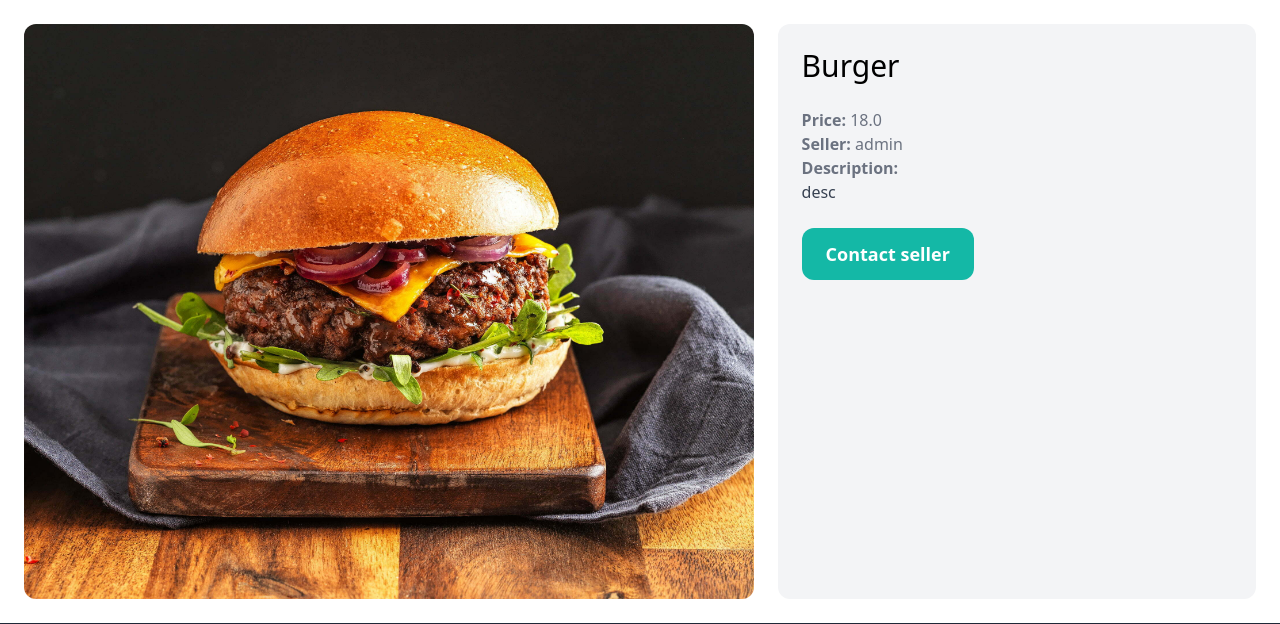
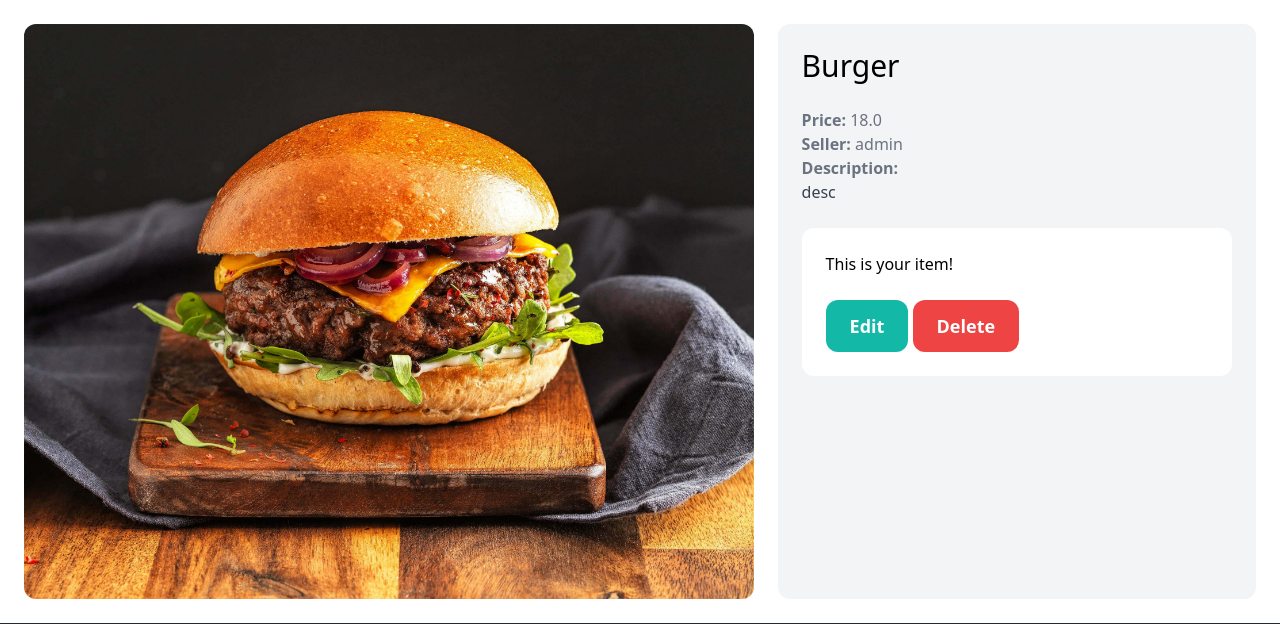
Before and after one commit to benji1h/django_market_project, a Django app: page /items/1/ in a window 1280 px wide. Shown: the part 101-725 px from the top of the page. Run offline with Django 5.2, Linux system fonts and the light colour scheme; a user stored in the database is signed in; data comes from the database, SQL or seed files in the repository; both versions use the stored data as it was after the commit; some libraries are stand-ins or nearby versions.

Commit message:
Add delete item function

```diff
--- a/dashboard/views.py
+++ b/dashboard/views.py
@@ -1,5 +1,4 @@
-from django.shortcuts import render
-
+from django.shortcuts import render, get_object_or_404
 from item.models import Item
 from django.contrib.auth.decorators import login_required
 # Create your views here.
--- a/item/templates/item/detail.html
+++ b/item/templates/item/detail.html
@@ -20,7 +20,15 @@
             </p>
         {% endif %}
 
-        <a href="#" class="inline-block mt-6 px-6 py-3 text-lg font-semibold bg-teal-500 text-white rounded-xl hover:bg-teal-700">Contact seller</a>
+        {% if request.user == item.created_by %}
+            <div class="mt-6 p-6 bg-white rounded-xl">
+                <p>This is your item!</p>
+                <a href="#" class="inline-block mt-6 px-6 py-3 text-lg font-semibold bg-teal-500 text-white rounded-xl hover:bg-teal-700">Edit</a>
+                <a href="{% url 'item:delete' item.id %}" class="inline-block mt-6 px-6 py-3 text-lg font-semibold bg-red-500 text-white rounded-xl hover:bg-red-700">Delete</a>
+            </div>
+        {% else %}
+            <a href="#" class="inline-block mt-6 px-6 py-3 text-lg font-semibold bg-teal-500 text-white rounded-xl hover:bg-teal-700">Contact seller</a>
+        {% endif %}
     </div>
 </div>
 {% if related_items.count > 0 %}
--- a/item/urls.py
+++ b/item/urls.py
@@ -6,4 +6,5 @@ app_name = 'item'
 urlpatterns = [
     path('new/', views.new, name='new'),
     path('<int:pk>/', views.detail, name="detail"),
+    path('<int:pk>/delete/', views.delete, name="delete"),
 ]
--- a/item/views.py
+++ b/item/views.py
@@ -34,3 +34,10 @@ def new(request):
         'form': form,
         'title': 'New item',
     })
+
+@login_required
+def delete(request, pk):
+    item = get_object_or_404(Item, pk=pk, created_by=request.user)
+    item.delete()
+
+    return redirect('dashboard:index')
```
Also changed, not shown: db.sqlite3.
